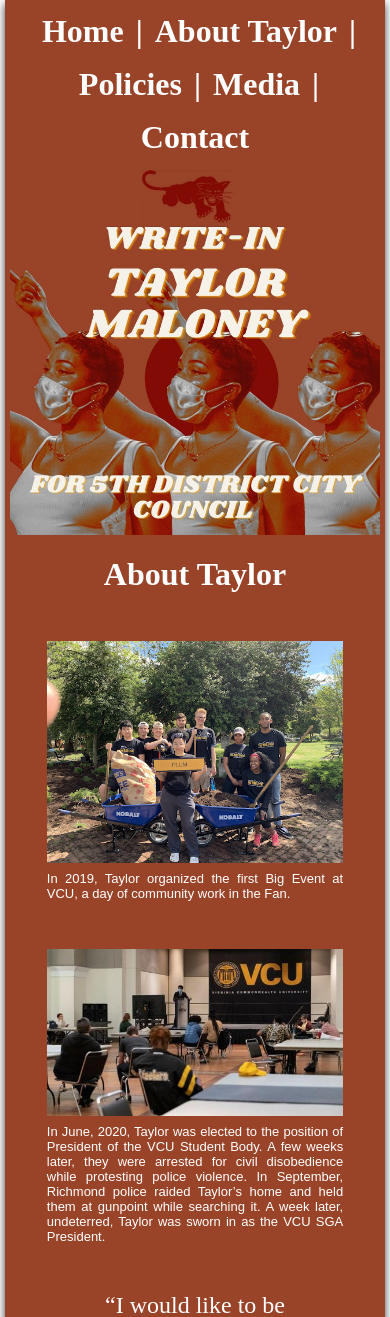
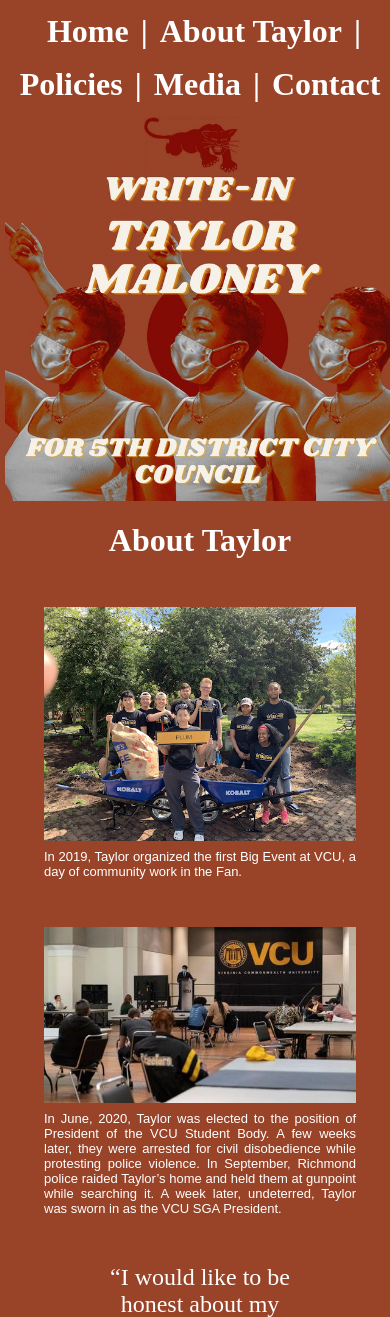
Before and after one commit to alexoxford/tay4rva, a PHP site: page /about.php in a window 390 px wide; the page is wider, and only the part inside the window is pictured. Shown: the top 1317 px of that part. Run offline with PHP 8.4, Linux system fonts and the light colour scheme.

Commit message:
improve mobile layout

```diff
--- a/htdocs/stylesheet.css
+++ b/htdocs/stylesheet.css
@@ -113,8 +113,15 @@ img.social-icon-footer:hover {
     box-shadow: 0px 0px 4px 2px rgba(255, 255, 255, 0.75);
 }
 
+@media only screen and (max-width:1024px) {
+    div#content {
+        width: 85%;
+    }
+}
+
 @media only screen and (max-width:768px) {
     div#content {
-        width: 95%;
+        width: 100%;
+        box-shadow: none;
     }
 }
```
